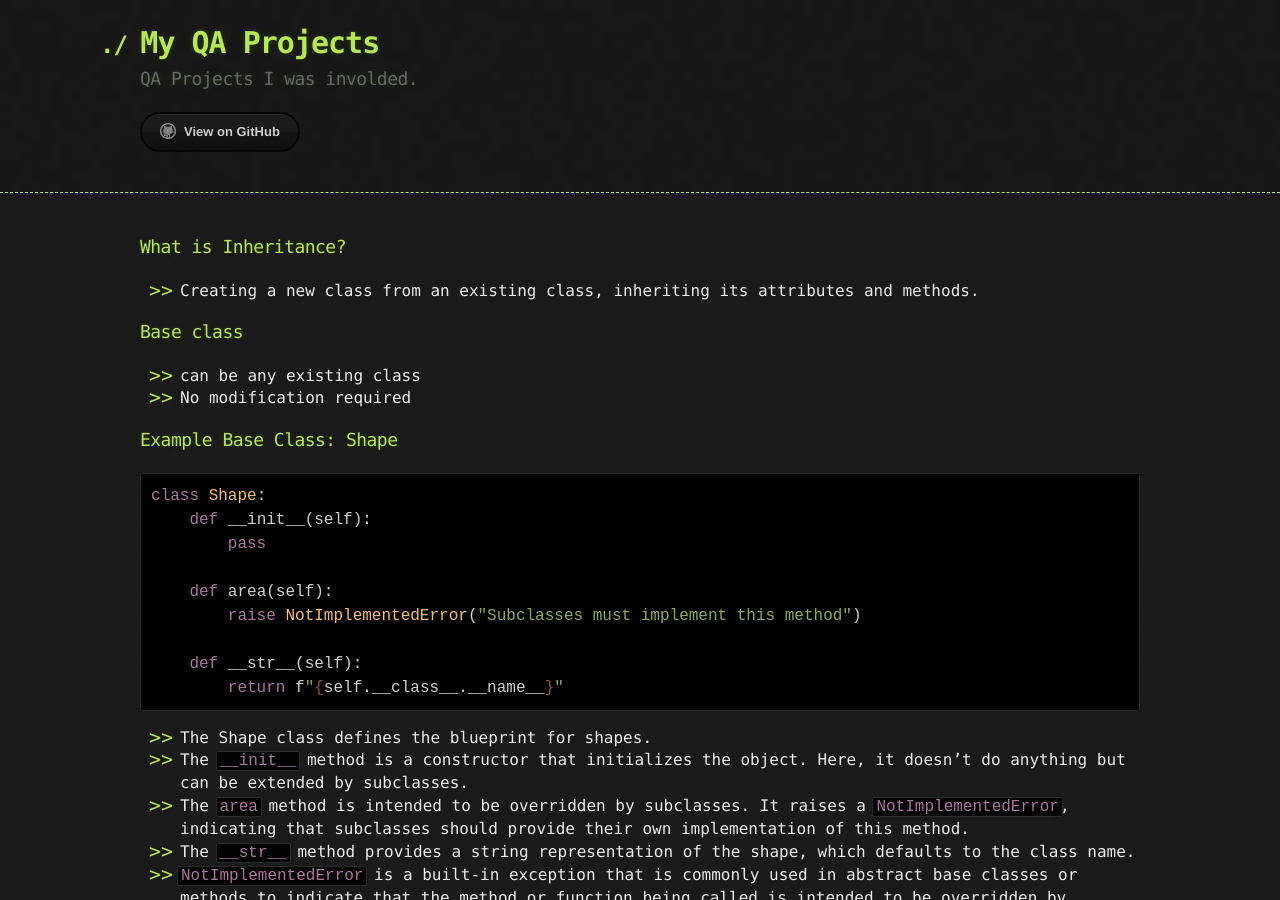
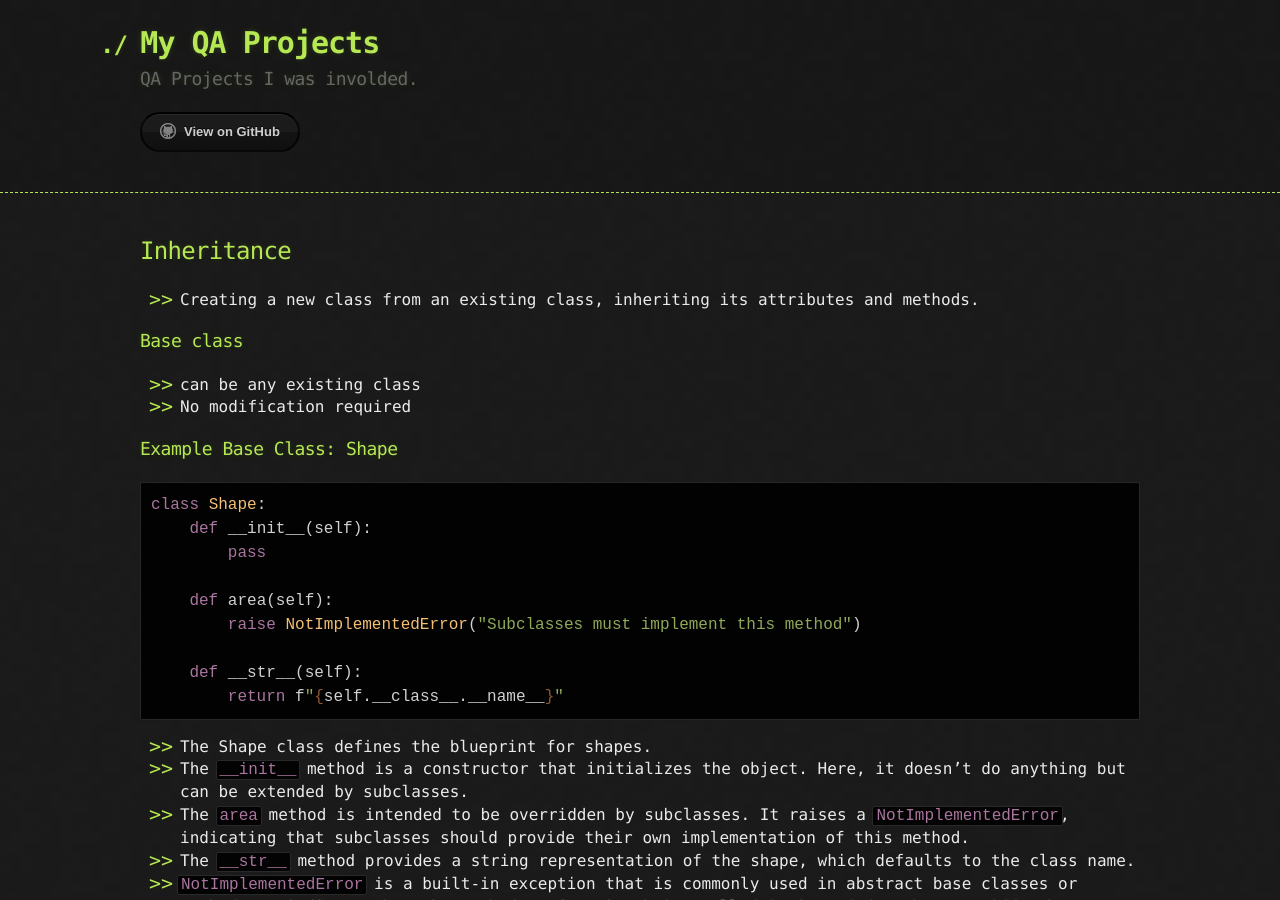
Before and after one commit to sciustechnologia/sciustechnologia.github.io, a Jekyll site: the page built from python/07_oop/0704_Inheritance.md, in a window 1280 px wide and 900 px high. Built offline with Jekyll 4.4.1, drawn with Linux system fonts in a browser that asks for light colours.

Commit message:
Update 0704_Inheritance.md

```diff
--- a/python/07_oop/0704_Inheritance.md
+++ b/python/07_oop/0704_Inheritance.md
@@ -1,9 +1,9 @@
 ---
-title: 07_OOP_Inheritance
+title: Python OOP_Inheritance
 layout: default
 ---
 
-### What is Inheritance?
+## Inheritance
 
 - Creating a new class from an existing class, inheriting its attributes and methods.
 
```
